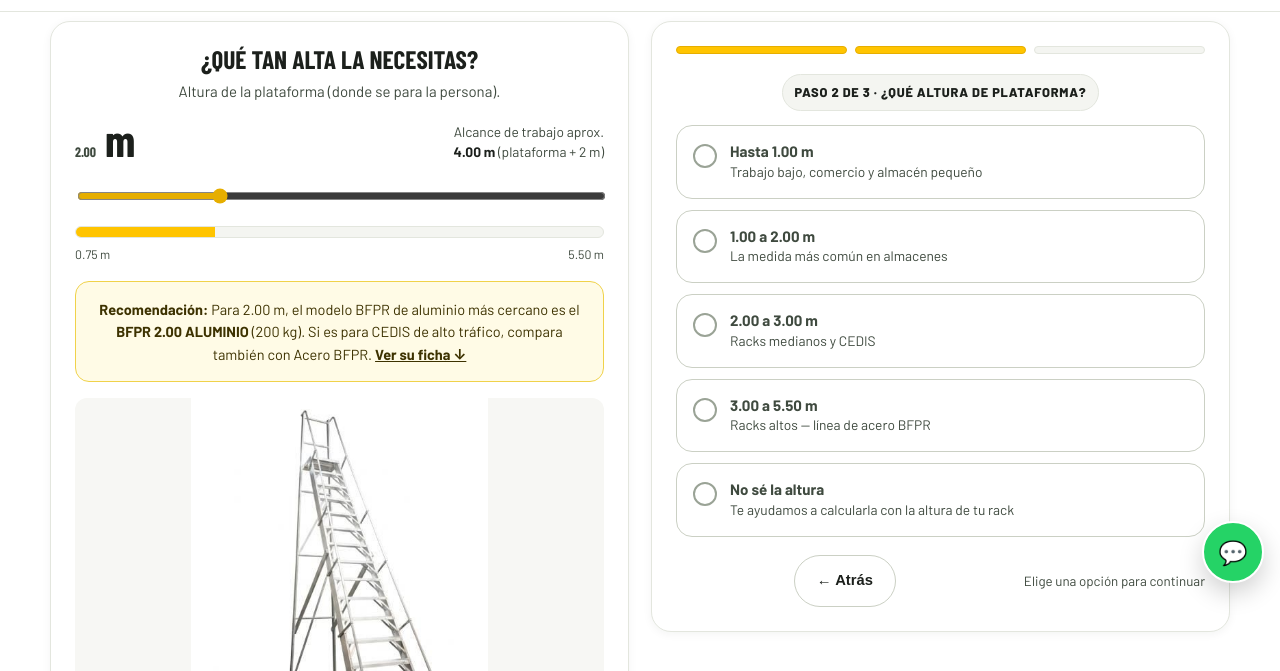
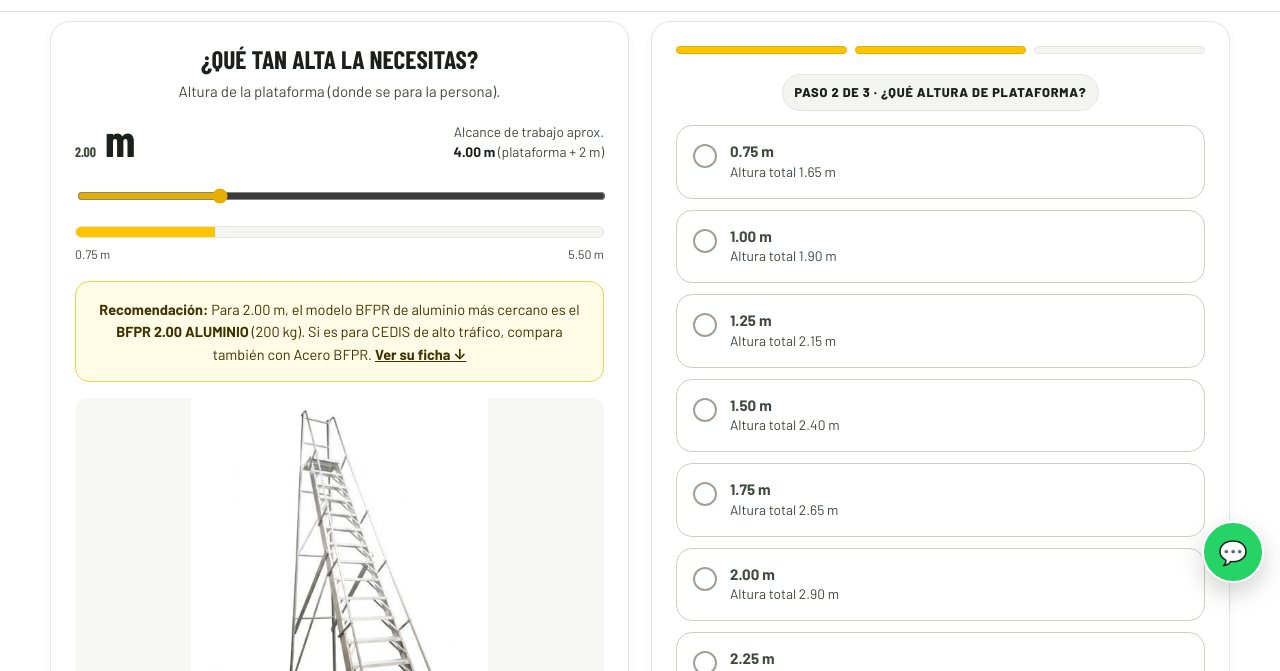
Before and after one commit to escaleras-solano/solanoescaleras, a plain HTML site: page index.html in a window 1280 px wide. Both pictures are taken after a click on the button "Cotizar acero BFPR →". Shown: the part 3364-4035 px from the top of the page. Drawn offline with nearby package versions, Linux system fonts and the light colour scheme; a web font is replaced by a local one.

Commit message:
Publica el sitio en 4 páginas (inicio, aluminio, acero, especiales)

```diff
--- a/index.html
+++ b/index.html
@@ -670,6 +670,8 @@ h1{font-size:clamp(1.6rem,2.9vw,2.3rem)}
 
 <script>
 var WA_NUMBER = "525515116648";
+var ALT_ALUMINIO = [1.00,1.25,1.50,2.00,2.25,2.50,3.25,3.60,4.00];
+var ALT_ACERO = [0.75,1.00,1.25,1.50,1.75,2.00,2.25,2.50,2.75,3.00,3.25,3.50,3.75,4.00,4.25,4.50,4.75,5.00,5.50];
 var state = { tipo:null, altura:null, uso:null, step:1 };
 var stepsData = [
   null,
@@ -678,13 +680,7 @@ var stepsData = [
     {v:"Plataforma de acero BFPR", d:"0.75 a 5.50 m · acero al carbón · plataforma 60 × 60 cm · freno a tu elección: en rueda o de pedal"},
     {v:"No lo sé, necesito asesoría", d:"Te recomendamos según tu altura y tu uso"}
   ]},
-  { label:"Paso 2 de 3 · ¿Qué altura de plataforma?", key:"altura", choices:[
-    {v:"Hasta 1.00 m", d:"Trabajo bajo, comercio y almacén pequeño"},
-    {v:"1.00 a 2.00 m", d:"La medida más común en almacenes"},
-    {v:"2.00 a 3.00 m", d:"Racks medianos y CEDIS"},
-    {v:"3.00 a 5.50 m", d:"Racks altos — línea de acero BFPR"},
-    {v:"No sé la altura", d:"Te ayudamos a calcularla con la altura de tu rack"}
-  ]},
+  { label:"Paso 2 de 3 · ¿Qué altura de plataforma?", key:"altura", dynAltura:true },
   { label:"Paso 3 de 3 · ¿Para qué la vas a usar?", key:"uso", choices:[
     {v:"Almacén / CEDIS", d:"Picking, inventarios y acomodo de mercancía"},
     {v:"Industria / planta", d:"Mantenimiento y acceso a maquinaria"},
@@ -700,8 +696,15 @@ function renderStep(){
   if(state.step>3){ box.innerHTML=''; sum.style.display='block'; buildSummary(); return; }
   sum.style.display='none';
   var s=stepsData[state.step];
+  var choices=s.choices;
+  if(s.dynAltura){
+    var esAcero = state.tipo==="Plataforma de acero BFPR";
+    var hs = esAcero ? ALT_ACERO : ALT_ALUMINIO;
+    choices = hs.map(function(h){ return {v:h.toFixed(2)+" m", d:"Altura total "+(h+0.90).toFixed(2)+" m"}; });
+    choices.push({v:"No sé la altura", d:"Te ayudamos a calcularla con la altura de tu rack"});
+  }
   var html='<div class="step-label">'+s.label+'</div><div class="choices">';
-  s.choices.forEach(function(c){
+  choices.forEach(function(c){
     var sel = state[s.key]===c.v ? ' sel':'';
     html+='<button type="button" class="choice'+sel+'" data-v="'+c.v.replace(/"/g,'&quot;')+'"><span class="dot"></span><span><b>'+c.v+'</b><span>'+c.d+'</span></span></button>';
   });
```
